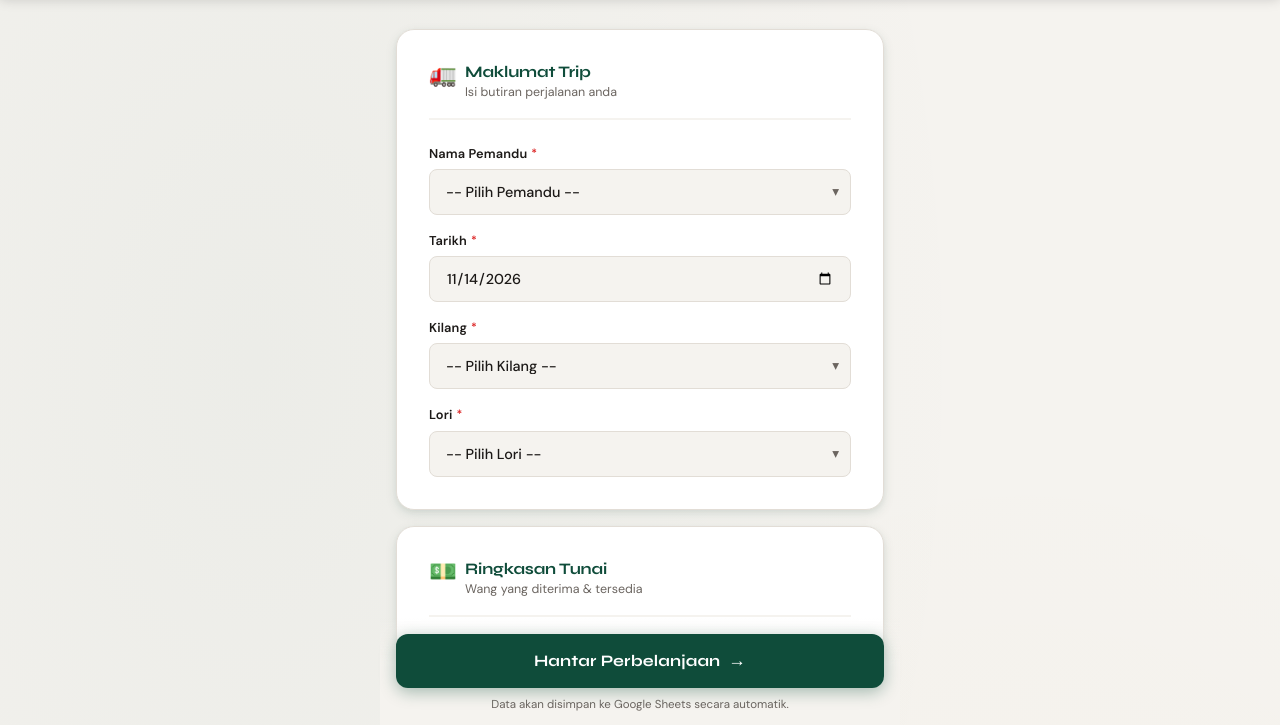
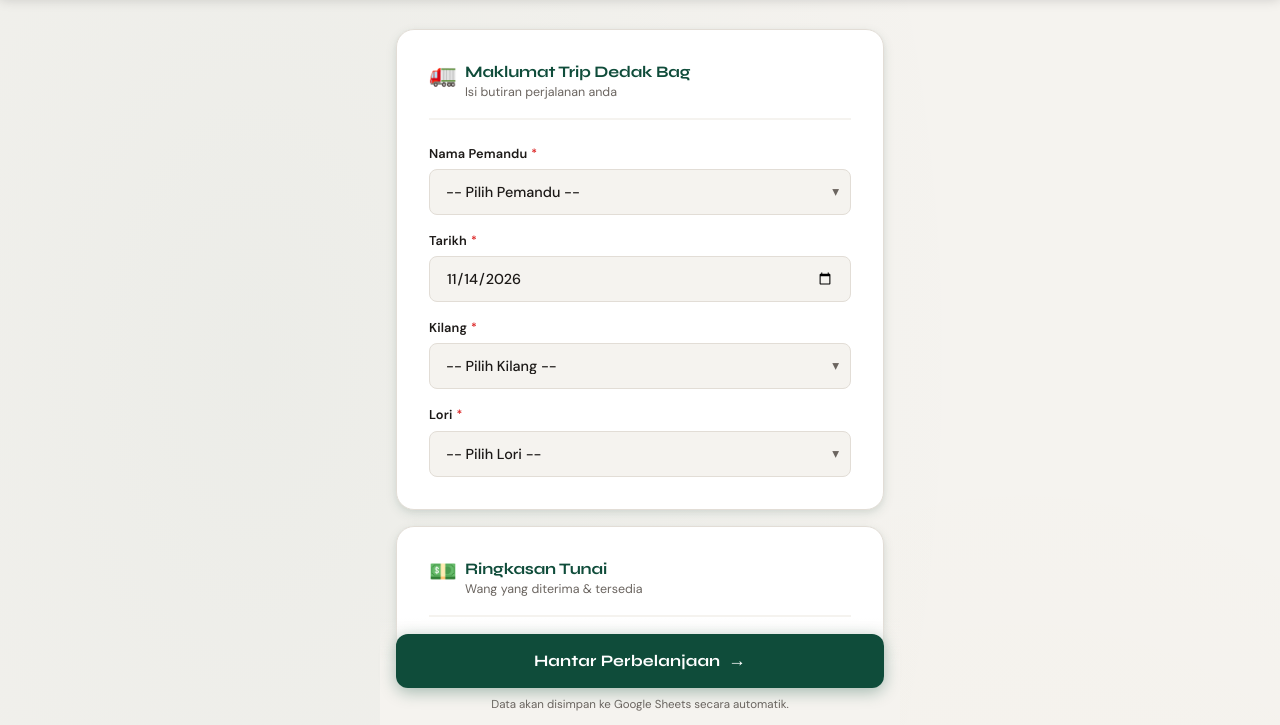
Before and after one commit to nurimanzaki/log-tunai-harian-lorry, a plain HTML site: page index.html in a window 1280 px wide. Shown: the part 63-788 px from the top of the page. Drawn offline with Linux system fonts and the light colour scheme.

Commit message:
Change title from Maklumat Trip to Maklumat Trip Dedak Bag

```diff
--- a/index.html
+++ b/index.html
@@ -50,7 +50,7 @@
       <div class="card-header">
         <span class="card-icon" aria-hidden="true">🚛</span>
         <div>
-          <h2 class="card-title">Maklumat Trip</h2>
+          <h2 class="card-title">Maklumat Trip Dedak Bag</h2>
           <p class="card-subtitle">Isi butiran perjalanan anda</p>
         </div>
       </div>
```
